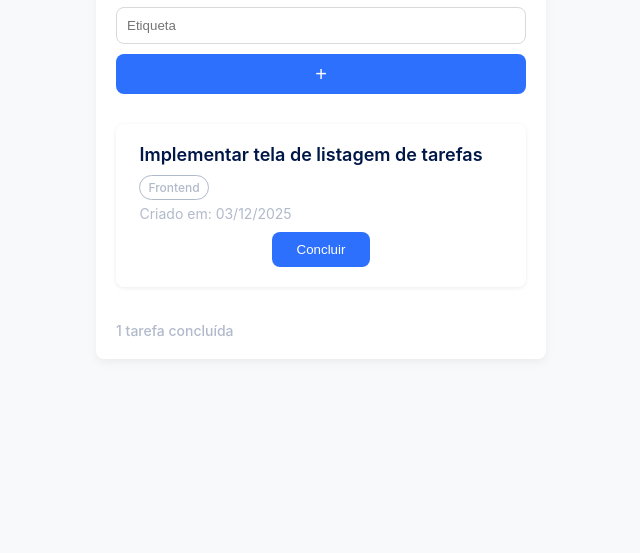
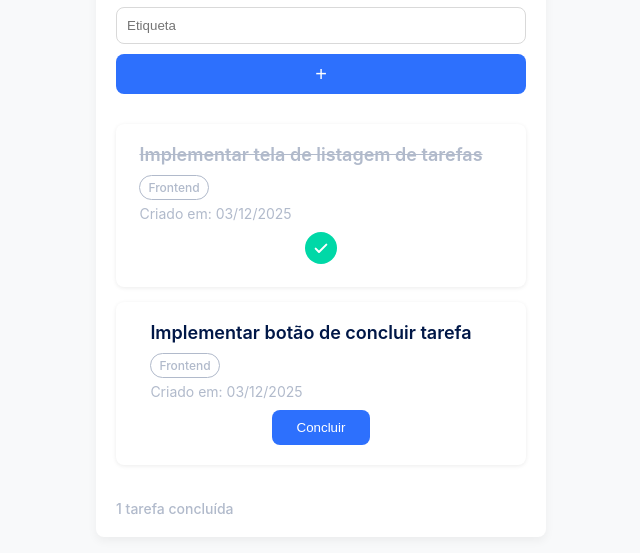
Before and after one commit to Vinnizius1/RID222544_Desafio03-dnc-todo-app, a plain HTML site: page index.html in a window 1280 px wide. Shown: the part 139-692 px from the top of the page, without its empty margins (319-959 px from the left). Drawn offline with Linux system fonts and the light colour scheme.

Commit message:
feat: Adiciona estado visual para tarefas concluídas

```diff
--- a/index.html
+++ b/index.html
@@ -29,10 +29,29 @@
       </form>
 
       <section class="task-list">
+        <article class="task-card completed">
+          <div class="task-content-wrapper">
+            <div class="task-header">
+              <h2>Implementar tela de listagem de tarefas</h2>
+            </div>
+
+            <div class="task-metadata">
+              <span class="task-label frontend">Frontend</span>
+              <p class="task-date">
+                Criado em: <time datetime="2025-12-03">03/12/2025</time>
+              </p>
+            </div>
+          </div>
+
+          <button class="complete-btn">
+            <img src="assets/checked.svg" alt="checked" />
+          </button>
+        </article>
+
         <article class="task-card">
           <div class="task-content-wrapper">
             <div class="task-header">
-              <h2>Implementar tela de listagem de tarefas</h2>
+              <h2>Implementar botão de concluir tarefa</h2>
             </div>
 
             <div class="task-metadata">
--- a/style.css
+++ b/style.css
@@ -138,3 +138,13 @@ footer p {
   font-size: 1.4rem; /* Texto pequeno (14px) */
   font-weight: 500;
 }
+
+.task-card.completed h2 {
+  text-decoration: line-through;
+  color: #b1bacb;
+}
+
+.task-card.completed .complete-btn {
+  background-color: transparent;
+  padding: 0;
+}
```
Also changed, not shown: assets/checked.svg (added).
